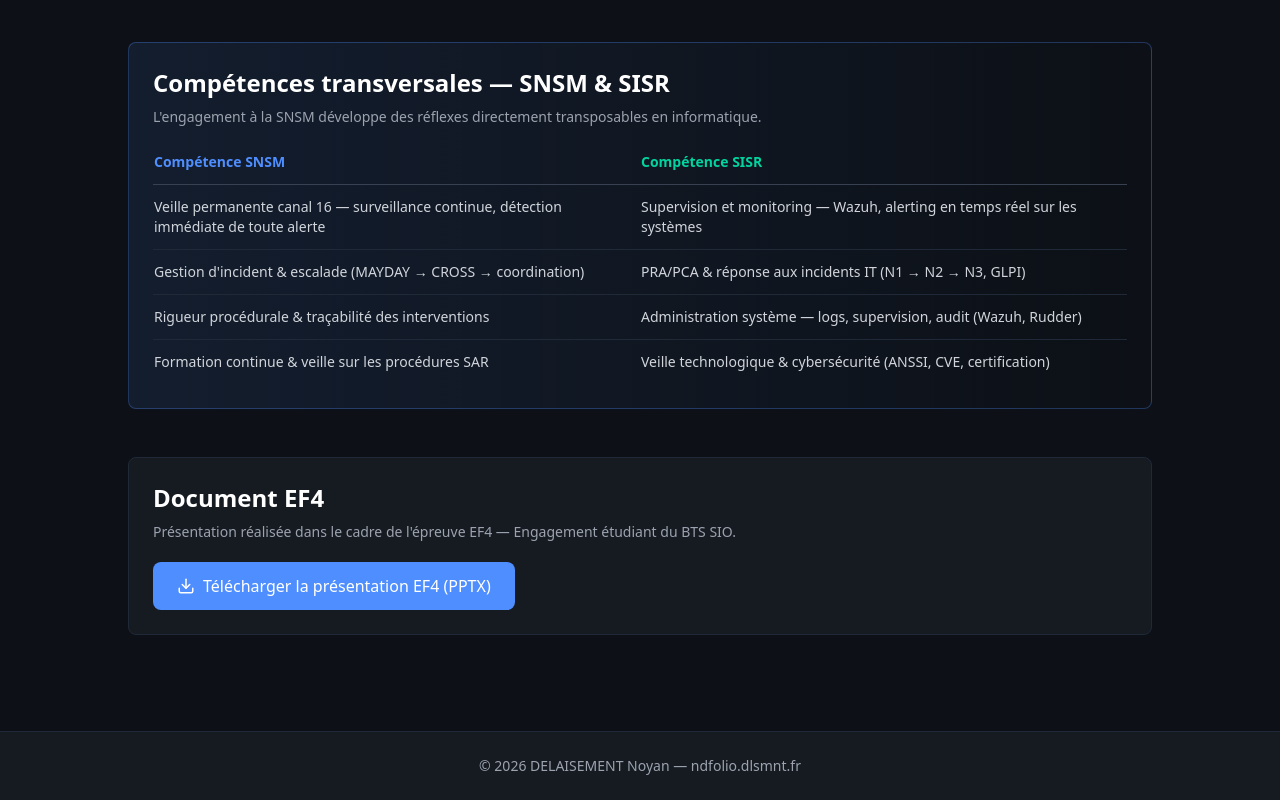
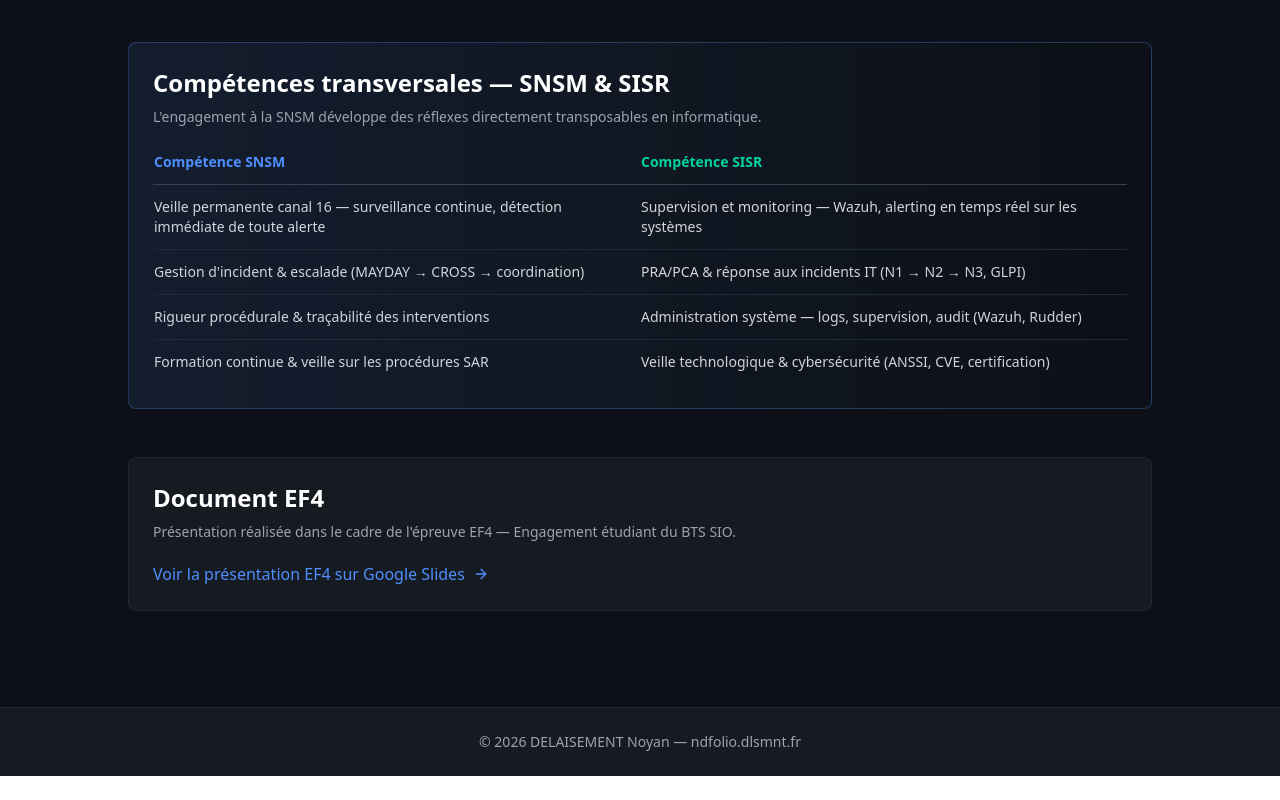
Before and after one commit to Noyan-Delaisement/portfolio, a React (Vite) app: page /engagement in a window 1280 px wide. Shown: the part 1216-2016 px from the top of the page. After the commit the page ends 1992 px from the top, so only its background shows below. Built offline with nearby package versions, Linux system fonts and the light colour scheme.

Commit message:
EF4 : lien Google Slides a la place du bouton telechargement

```diff
--- a/src/pages/Engagement.tsx
+++ b/src/pages/Engagement.tsx
@@ -1,4 +1,4 @@
-import { Anchor, Award, Shield, Radio, BookOpen, Download, ArrowRight } from 'lucide-react';
+import { Anchor, Award, Shield, Radio, BookOpen, ArrowRight } from 'lucide-react';
 
 export default function Engagement() {
   const certifications = [
@@ -188,20 +188,20 @@ export default function Engagement() {
           </div>
         </section>
 
-        {/* Téléchargement */}
+        {/* Document EF4 */}
         <section className="bg-[#161b22] border border-gray-800 rounded-lg p-6">
           <h2 className="text-2xl font-semibold text-white mb-2">Document EF4</h2>
           <p className="text-gray-400 text-sm mb-5">
             Présentation réalisée dans le cadre de l'épreuve EF4 — Engagement étudiant du BTS SIO.
           </p>
           <a
-            href="https://docs.google.com/presentation/d/1ZZeeg-adjoxmJ9ACnAXrXWnl5jl_zLS8UZbrRTEJiTU/export/pptx"
+            href="https://docs.google.com/presentation/d/1ZZeeg-adjoxmJ9ACnAXrXWnl5jl_zLS8UZbrRTEJiTU/edit?usp=sharing"
             target="_blank"
             rel="noopener noreferrer"
-            className="inline-flex items-center gap-2 px-6 py-3 bg-[#4f8eff] hover:bg-[#6ea8ff] text-white font-medium rounded-lg transition-colors"
+            className="inline-flex items-center gap-2 text-[#4f8eff] hover:text-[#6ea8ff] transition-colors hover:underline"
           >
-            <Download size={18} />
-            Télécharger la présentation EF4 (PPTX)
+            Voir la présentation EF4 sur Google Slides
+            <ArrowRight size={16} />
           </a>
         </section>
 
```
